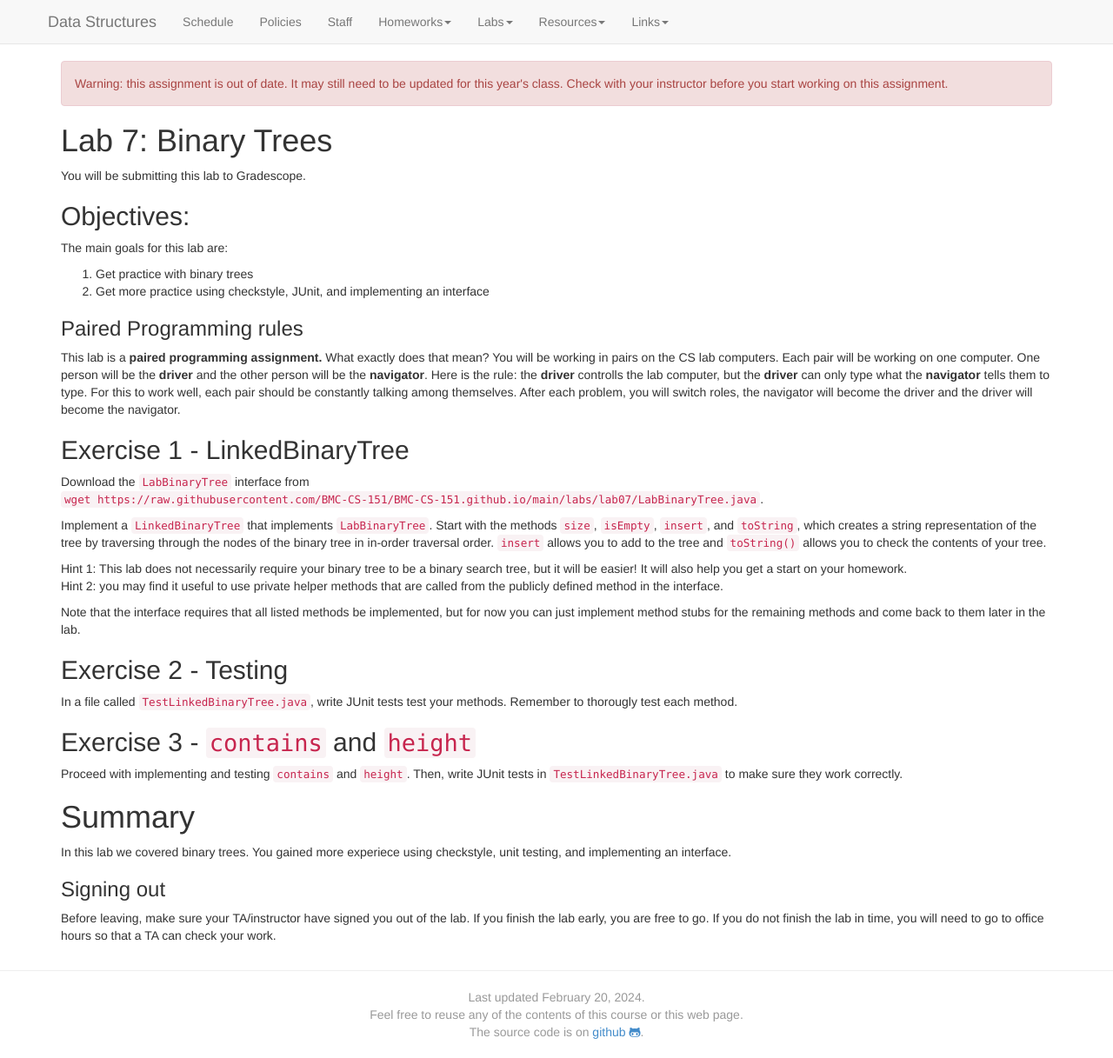
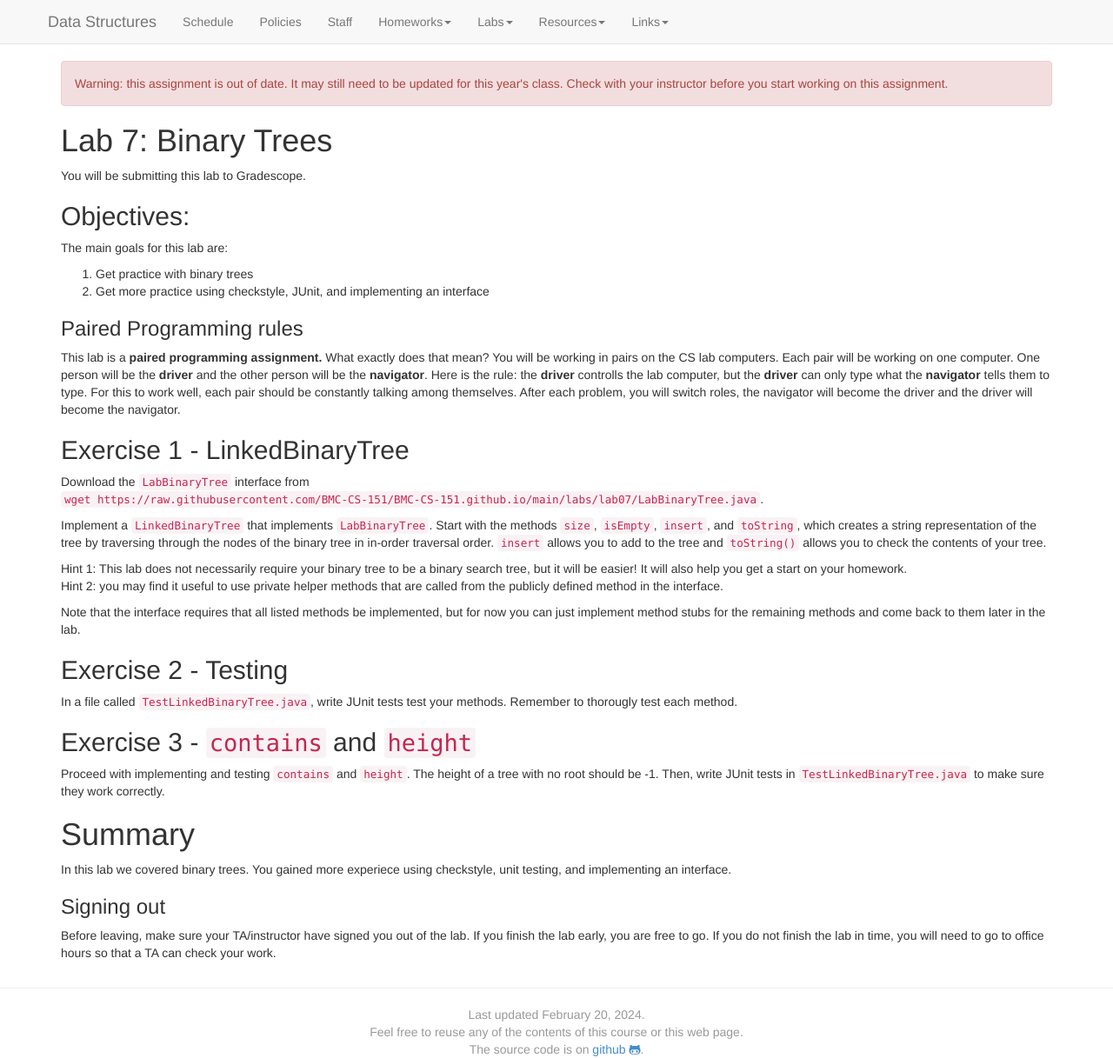
Before and after one commit to kalte0/BMC-CS-151.github.io, a Jekyll site: the page built from labs/Lab07.md, in a window 1280 px wide and 1217 px high. Shown: the whole window at 87% size. Built offline with Jekyll 4.4.1, drawn with Linux system fonts in a browser that asks for light colours; nearby versions of some CDN libraries.

Commit message:
Update Lab07.md

```diff
--- a/labs/Lab07.md
+++ b/labs/Lab07.md
@@ -95,8 +95,10 @@ Remember to thorougly test each method.
 
 ## Exercise 3 - `contains` and `height`
 Proceed with implementing and testing `contains` and `height`.
+The height of a tree with no root should be -1.
 Then, write JUnit tests in `TestLinkedBinaryTree.java` to
 make sure they work correctly.
+
 
 # Summary
 
```
